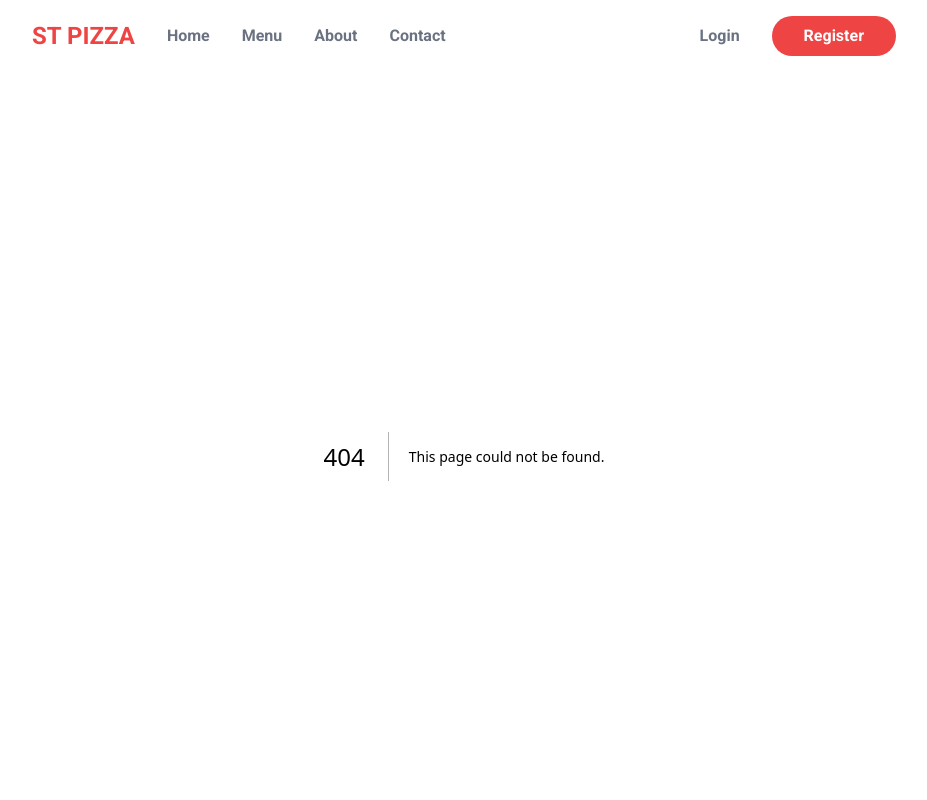
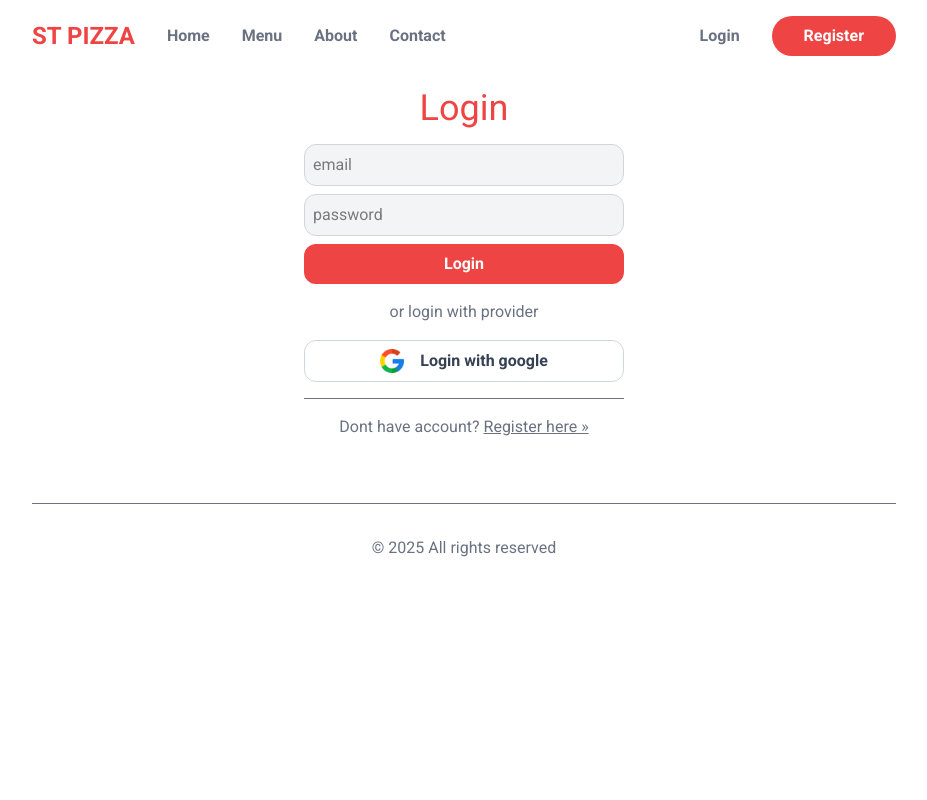
Before and after one commit to MinhHieu2112/Food-fast, a Next.js app: page /login in a window 1280 px wide. Before the commit this address had no page. Shown: the top 800 px of the page, without its empty margins (176-1103 px from the left). Built offline with nearby package versions, Linux system fonts and the light colour scheme; no server answers.

Commit message:
login/logout

```diff
--- a/package.json
+++ b/package.json
@@ -11,6 +11,10 @@
   "dependencies": {
     "@ant-design/nextjs-registry": "1.1.0",
     "antd": "5.27.4",
+    "bcrypt": "^6.0.0",
+    "mongodb": "^6.20.0",
+    "mongoose": "^8.19.0",
+    "mssql": "^12.0.0",
     "next": "15.5.4",
     "next-auth": "^4.24.11",
     "react": "19.1.0",
@@ -19,6 +23,7 @@
   "devDependencies": {
     "@eslint/eslintrc": "3.3.1",
     "@tailwindcss/postcss": "^4.1.14",
+    "@types/bcrypt": "^6.0.0",
     "@types/node": "24.6.2",
     "@types/react": "19.2.0",
     "@types/react-dom": "19.2.0",
--- a/src/app/api/auth/[...nextauth]/route.ts
+++ b/src/app/api/auth/[...nextauth]/route.ts
@@ -1,25 +1,32 @@
 import NextAuth from "next-auth"
 import CredentialsProvider from "next-auth/providers/credentials"
+import {User} from '@/app/models/User';
+import mongoose from "mongoose";
+import bcrypt from "bcrypt";
+
+
 
 const handler = NextAuth({
+  secret: process.env.SECRET,
   providers:[
         CredentialsProvider({
         name: 'Credentials',
+        id: 'Credentials',
         credentials: {
-        username: { label: "Email", type: "email", placeholder: "test@example.com" },
+        email: { label: "Email", type: "email", placeholder: "test@example.com" },
         password: { label: "Password", type: "password" }
         },
         async authorize(credentials, req) {
-        const res = await fetch("/your/endpoint", {
-            method: 'POST',
-            body: JSON.stringify(credentials),
-            headers: { "Content-Type": "application/json" }
-        })
-        const user = await res.json()
+          const email = credentials?.email;
+          const password = credentials?.password;
 
-        if (res.ok && user) {
-            return user
-        }
+          mongoose.connect(process.env.MONGO_UR!);
+          const user = await User.findOne({email});
+          const password0k = user && bcrypt.compareSync(password, user.password);
+
+          if(password0k) {
+            return user;
+          }
         return null
         }
     })
--- a/src/app/api/register/route.js
+++ b/src/app/api/register/route.js
@@ -1,3 +1,9 @@
-export function POST(req) {
-    return Response.json();
+import {User} from "@/app/models/User"
+import mongoose from "mongoose";
+
+export async function POST(req) {
+    const body = await req.json();
+    mongoose.connect(process.env.MONGO_URL);
+    const createdUser = await User.create(body)
+    return Response.json(createdUser);
 }
--- a/src/app/globals.css
+++ b/src/app/globals.css
@@ -15,10 +15,18 @@ input[type="text"] {
   @apply block w-full my-2 rounded-xl;
   @apply border p-2 border-gray-300 bg-gray-100;
 }
-button{
+input[type="email"]:disabled,
+input[type="password"]:disabled,
+input[type="text"]:disabled {
+  @apply bg-gray-300;
+}
+.btn-register{
   @apply block w-full text-gray-700 font-semibold;
   @apply border border-gray-300 rounded-xl px-6 py-2;
 }
 button[type="submit"], .submit{
   @apply border-0 bg-primary text-white;
 }
+button[type="submit"].disabled, .submit:disabled{
+  @apply cursor-not-allowed bg-red-400;
+}
--- a/src/app/layout.js
+++ b/src/app/layout.js
@@ -1,14 +1,14 @@
 import { Roboto } from "next/font/google";
 import Header from "@/components/layout/header"
-
 import "./globals.css";
+import AppProvider from "@/components/AppContext"
 
 const roboto = Roboto({
   weight: ['400', '500', '700'],
   subsets: ['latin'],
 })
 
-const metadata = {
+export const metadata = {
   title: "Create Next App",
   description: "Generated by create next app",
 }
@@ -18,11 +18,13 @@ export default function RootLayout({ children }) {
     <html lang="en">
       <body className={roboto.className}>
         <main className="max-w-4xl mx-auto p-4">
-              <Header />
-        {children}
+          <AppProvider>
+            <Header />
+              {children}
             <footer className="border-t p-8 text-center text-gray-500 mt-16">
               &copy; 2025 All rights reserved
             </footer>
+          </AppProvider>
         </main>
       </body>
     </html>
--- /dev/null
+++ b/src/app/login/page.js
@@ -0,0 +1,46 @@
+'use client';
+import {useState} from "react";
+import Image from "next/image"
+import Link from "next/link"
+import { signIn } from "next-auth/react";
+
+export default function LoginPage() {
+    const [email, setEmail] = useState('');
+    const [password, setPassword] = useState('');
+    const[loginInProgress, setLoginInProgress] = useState(false);
+    async function handleFormSubmit(ev) {
+        ev.preventDefault();
+        setLoginInProgress(true);
+
+        await signIn('credentials', {email, password});
+
+        setLoginInProgress(false);
+    }
+    return (
+        <section className="mt-8">
+            <h1 className="text-center text-primary text-4xl mb-4">
+                Login
+            </h1>
+            <form className="max-w-xs mx-auto" onSubmit={handleFormSubmit}>
+                <input type="email" name="email" placeholder="email" value={email}
+                    disabled={false}
+                    onChange={ev => setEmail(ev.target.value)} />
+                <input type="password" name="password" placeholder="password" value={password}
+                    disabled={false}
+                    onChange={ev => setPassword(ev.target.value)} />
+                <button disabled={loginInProgress} className="btn-register" type="submit">Login</button>
+                <div className="my-4 text-center text-gray-500">
+                or login with provider
+                </div>
+                <button className="btn-register !flex gap-4 justify-center">
+                    <Image src={'/google.png'} alt={''} width={24} height={24} />
+                    Login with google
+                </button>
+                <div className="text-center my-4 text-gray-500 border-t pt-4">
+                    Dont have account?{' '}
+                    <Link className="underline" href={'/register'}>Register here &raquo;</Link>
+                </div>
+            </form>
+        </section>
+    );
+}
--- /dev/null
+++ b/src/app/models/User.js
@@ -0,0 +1,23 @@
+import bcrypt from 'bcrypt';
+import { Schema, model, models } from "mongoose";
+
+const UserSchema = new Schema({
+    email: {type: String, required: true, unique: true},
+    password: {
+        type: String,
+        required: true,
+        validate: pass => {
+            if(!pass?.length || pass.length < 5) {
+                new Error('password must be at least 5 characters');
+            }
+        },
+    },
+}, {timestamps: true});
+
+UserSchema.post('validate', function (user){
+    const notHashedPassword = user.password;
+    const salt = bcrypt.genSaltSync(10);
+    user.password = bcrypt.hashSync(notHashedPassword, salt);
+});
+
+export const User = models?.User || model('User', UserSchema);
--- a/src/app/register/page.js
+++ b/src/app/register/page.js
@@ -1,35 +1,68 @@
 "use client";
 import { useState } from "react";
 import Image from "next/image";
+import Link from "next/link"
 export default function RegisterPage() {
     const [email, setEmail] = useState('');
     const [password, setPassword] = useState('');
-    function handleFormSubmit() {
+    const [creatingUser, setCreatingUser] = useState(false);
+    const [userCreated, setUserCreated] = useState(true);
+    const [error, setError] = useState(false);
+    async function handleFormSubmit(ev) {
         ev.preventDefault();
-        fetch('/api/register', {
+        setCreatingUser(true);
+        setError(false);
+        setUserCreated(false);
+        const response = await fetch('/api/register', {
             method: 'POST',
             body: JSON.stringify({email, password}),
             headers: {'Content-Type':'application/json'},
         });
+        if(response.ok){
+            setUserCreated(true);
+        } else {
+            setError(true);
+        }
+        setCreatingUser(false);
     }
     return(
        <section className="mt-8">
         <h1 className="text-center text-primary text-4xl mb-4">
             Register
         </h1>
+        {userCreated && (
+            <div className="my-4 text-center">
+                User created. Now you can
+                <Link className="underline" href={'/login'}> Login &raquo;</Link>
+            </div>
+        )}
+        {error && (
+            <div className="my-4 text-center">
+                An error has occurred.<br />
+                Please try again later
+            </div>
+        )}
         <form className="block max-w-xs mx-auto" onSubmit={handleFormSubmit} >
             <input type="email" placeholder="email" value={email}
+                    disabled={creatingUser}
                     onChange={ev => setEmail(ev.target.value)} />
             <input type="password" placeholder="password" value={password}
+                    disabled={creatingUser}
                     onChange={ev => setPassword(ev.target.value)} />
-            <button type="submit">Register</button>
+            <button className="btn-register" type="submit" disabled={creatingUser}>
+                Register
+            </button>
             <div className="my-4 text-center text-gray-500">
                 or login with provider
             </div>
-            <button className="!flex gap-4 justify-center">
+            <button className="btn-register !flex gap-4 justify-center">
                 <Image src={'/google.png'} alt={''} width={24} height={24} />
                 Login with google
             </button>
+            <div className="text-center my-4 text-gray-500 border-t pt-4">
+                Existing account?{' '}
+                <Link className="underline" href={'/login'}>Login here &raquo;</Link>
+            </div>
         </form>
        </section>
     );
--- /dev/null
+++ b/src/components/AppContext.js
@@ -0,0 +1,8 @@
+'use client'
+import {SessionProvider} from "next-auth/react"
+
+export default function AppProvider({children}) {
+    return (
+        <SessionProvider>{children}</SessionProvider>
+    );
+}
--- a/src/components/layout/header.js
+++ b/src/components/layout/header.js
@@ -1,5 +1,10 @@
+'use client'
+import { useSession } from "next-auth/react";
 import Link from "next/link";
 export default function Header() {
+    const session = useSession();
+    console.log(session)
+    const status = session.status;
     return (
     <header className="flex items-center justify-between">
       <nav className="flex items-center gap-8 text-gray-500 font-semibold">
@@ -11,9 +16,19 @@ export default function Header() {
 
       </nav>
       <nav className="flex items-center gap-8 text-gray-500 font-semibold">
-        <Link href={'/login'}>Login</Link>
-        <Link href={'/register'} className="bg-primary rounded-full
+        {status === 'authenticated' && (
+        <button
+        onClick={() => signOut()}
+        className="bg-primary rounded-full text-white px-8 py-2">Logout</button>
+        )}
+        {status !== 'authenticated' && (
+          <>
+            <Link href={'/login'}>Login</Link>
+            <Link href={'/register'} className="bg-primary rounded-full
          text-white px-8 py-2">Register</Link>
+          </>
+        )}
+
       </nav>
     </header>
     );
--- a/tsconfig.json
+++ b/tsconfig.json
@@ -22,6 +22,6 @@
       "@/*": ["./src/*"]
     }
   },
-  "include": ["next-env.d.ts", "**/*.ts", "**/*.tsx", ".next/types/**/*.ts", "src/app/layout.js"],
+  "include": ["next-env.d.ts", "**/*.ts", "**/*.tsx", ".next/types/**/*.ts", "src/app/layout.js", "src/app/api/auth/[...nextauth]/route.ts"],
   "exclude": ["node_modules"]
 }
```
Also changed, not shown: 1 other file (tests, documents, lock files or other folders).
